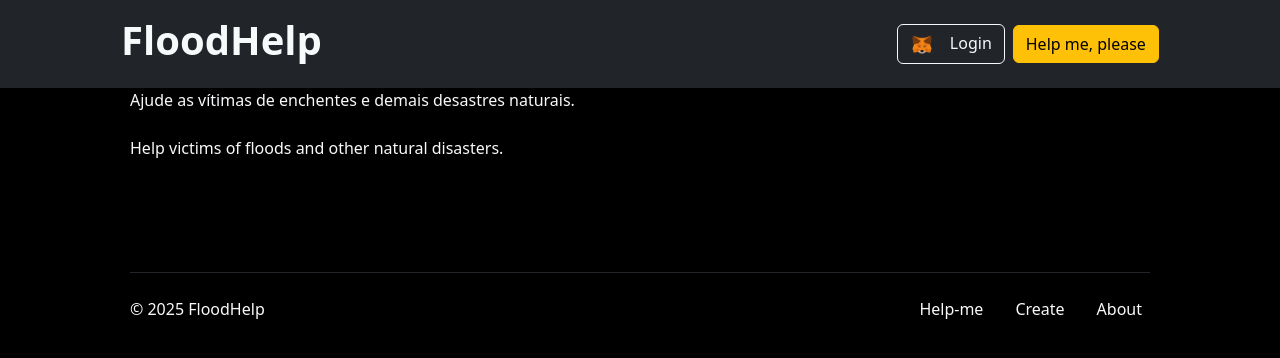
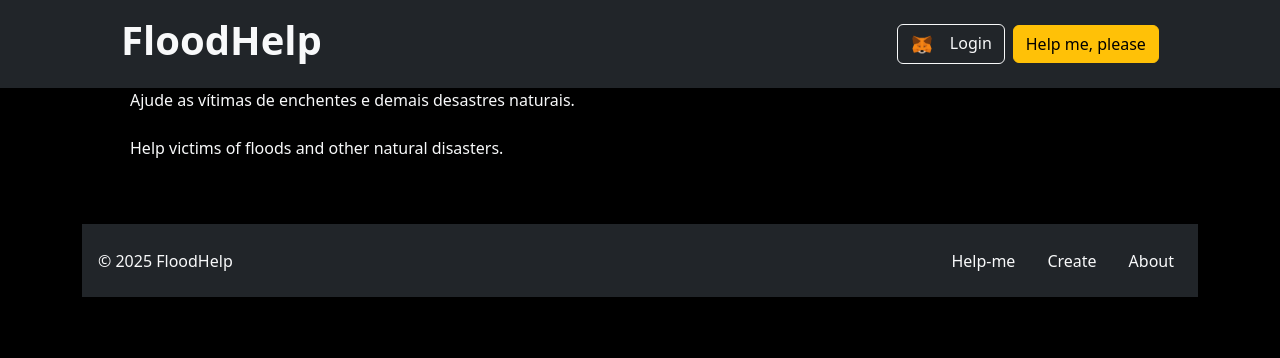
Before and after one commit to humbertoromanojr/web3-floodHelp, a Next.js app in the folder dapp/: page / in a window 1280 px wide. Shown: the top 358 px of the page. Built offline with nearby package versions, Linux system fonts and the light colour scheme.

Commit message:
Updated css styles

```diff
--- a/dapp/src/components/Footer.js
+++ b/dapp/src/components/Footer.js
@@ -1,6 +1,6 @@
 export default function Footer() {
   return (
-    <footer className="d-flex flex-wrap justify-content-between align-items-center py-3 m-5 border-top border-dark">
+    <footer className="d-flex flex-wrap justify-content-between align-items-center py-3  border-top border-dark text-bg-dark p-3">
       <p className="col-4 mb-0 text-light">&copy; 2025 FloodHelp</p>
       <ul className="nav col-4 justify-content-end">
         <li>
```
